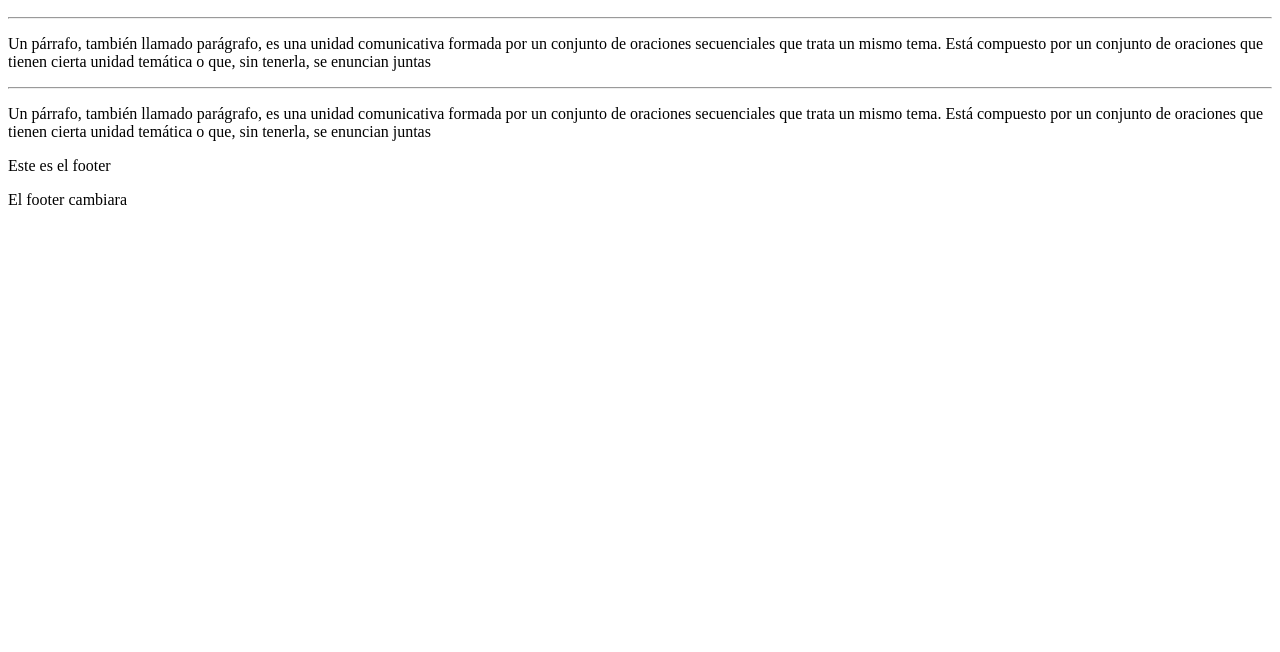
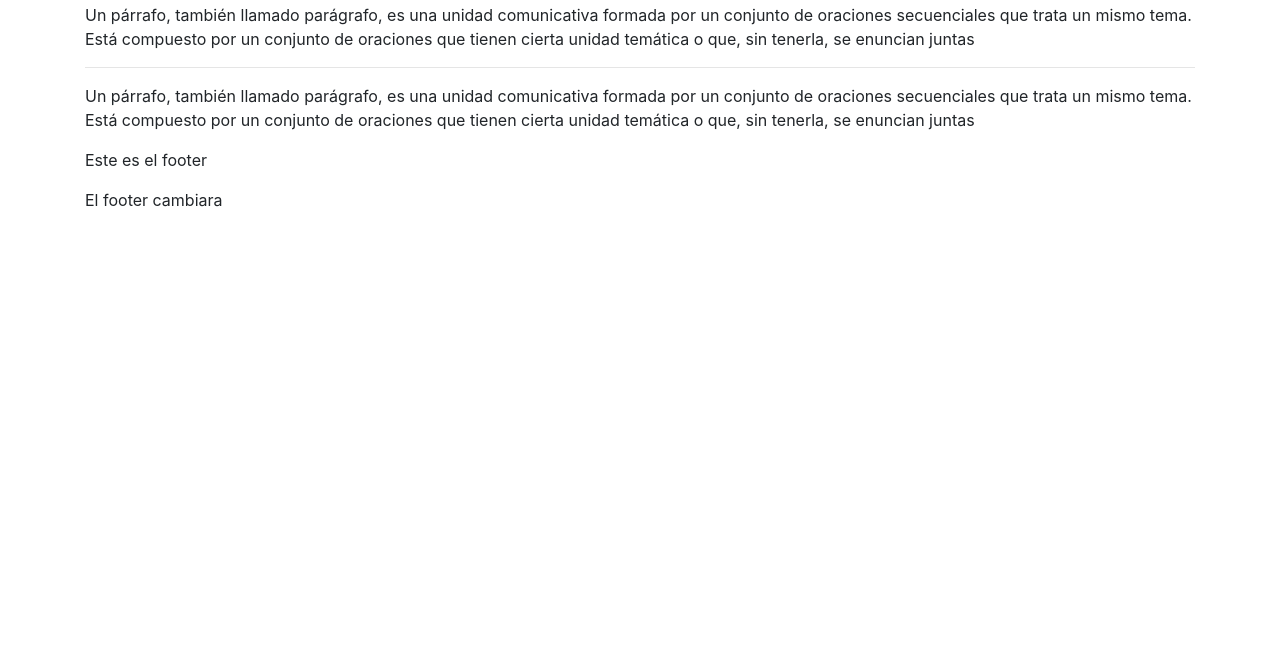
Before and after one commit to WiliamsPerez/ProyectoColaborativo, a plain HTML site: page index.html in a window 1280 px wide. Shown: the part 148-800 px from the top of the page. Drawn offline with nearby package versions, Linux system fonts and the light colour scheme.

Commit message:
Se agrega Boostrap

```diff
--- a/index.html
+++ b/index.html
@@ -4,13 +4,14 @@
     <meta charset="UTF-8">
     <meta name="viewport" content="width=device-width, initial-scale=1.0">
     <title>Mi Proyecto Colaborativo</title>
+    <link rel="stylesheet" href="https://stackpath.bootstrapcdn.com/bootstrap/4.5.0/css/bootstrap.min.css" integrity="sha384-9aIt2nRpC12Uk9gS9baDl411NQApFmC26EwAOH8WgZl5MYYxFfc+NcPb1dKGj7Sk" crossorigin="anonymous">
 
 </head>
 <body>
     <header>
        <h1>Se incluira un menu </h1>
     </header>
-    <main>
+    <main class="container">
         En el contenido se tendra un slider y una galeria
         <h2>Contenido principal </h2>
         <hr>
@@ -26,8 +27,11 @@
          sin tenerla, se enuncian juntas</p>
 
     </main>
-    <footer>
+    <footer class="container">
     <p>Este es el footer</p>
    <p> El footer cambiara </p>
     </footer>
+    <script src="https://code.jquery.com/jquery-3.5.1.slim.min.js" integrity="sha384-DfXdz2htPH0lsSSs5nCTpuj/zy4C+OGpamoFVy38MVBnE+IbbVYUew+OrCXaRkfj" crossorigin="anonymous"></script>
+    <script src="https://cdn.jsdelivr.net/npm/popper.js@1.16.0/dist/umd/popper.min.js" integrity="sha384-Q6E9RHvbIyZFJoft+2mJbHaEWldlvI9IOYy5n3zV9zzTtmI3UksdQRVvoxMfooAo" crossorigin="anonymous"></script>
+    <script src="https://stackpath.bootstrapcdn.com/bootstrap/4.5.0/js/bootstrap.min.js" integrity="sha384-OgVRvuATP1z7JjHLkuOU7Xw704+h835Lr+6QL9UvYjZE3Ipu6Tp75j7Bh/kR0JKI" crossorigin="anonymous"></script>
 </body>
```
